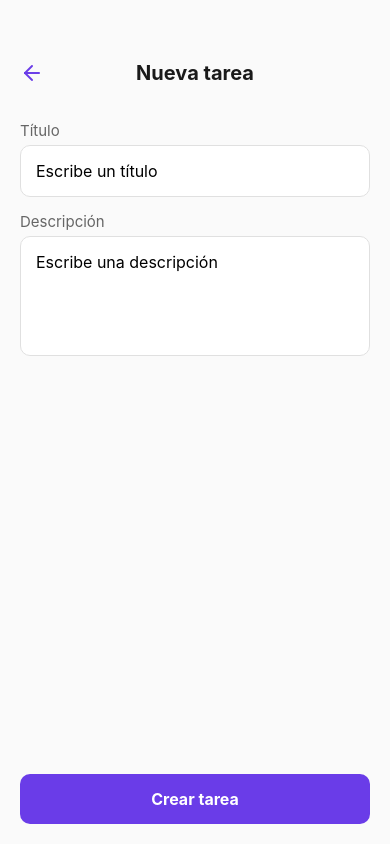
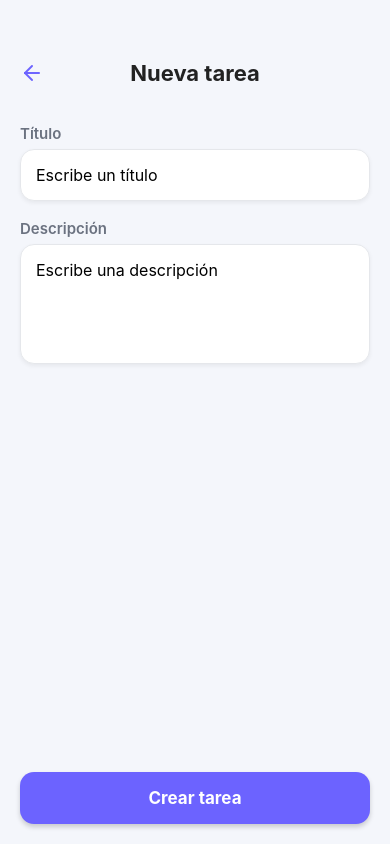
Before and after one commit to alessandergr/GestordeTareas, a React Native app: screen /TaskForm in a window 390 px wide. Built offline with nearby package versions, Linux system fonts and the light colour scheme.

Commit message:
style: mejorar apariencia del formulario

```diff
--- a/src/components/TaskCard.tsx
+++ b/src/components/TaskCard.tsx
@@ -40,12 +40,12 @@ export default function TaskCard({
       </View>
 
       <View style={styles.botones}>
-        <TouchableOpacity onPress={onEdit}>
-          <Feather name="edit-2" size={20} color={colors.primary} />
+        <TouchableOpacity style={styles.icono} onPress={onEdit}>
+          <Feather name="edit-2" size={18} color={colors.primary} />
         </TouchableOpacity>
 
-        <TouchableOpacity onPress={onDelete}>
-          <Feather name="trash-2" size={20} color={colors.danger} />
+        <TouchableOpacity style={styles.icono} onPress={onDelete}>
+          <Feather name="trash-2" size={18} color={colors.danger} />
         </TouchableOpacity>
       </View>
     </View>
@@ -54,47 +54,56 @@ export default function TaskCard({
 
 const styles = StyleSheet.create({
   card: {
-    backgroundColor: colors.white,
-    borderRadius: 10,
-    padding: 15,
+    backgroundColor: colors.card,
+    borderRadius: 16,
+    padding: 18,
     marginBottom: 15,
     flexDirection: 'row',
     justifyContent: 'space-between',
     alignItems: 'flex-start',
 
     shadowColor: '#000',
-    shadowOffset: { width: 0, height: 2 },
-    shadowOpacity: 0.08,
-    shadowRadius: 4,
-    elevation: 3,
+    shadowOffset: { width: 0, height: 3 },
+    shadowOpacity: 0.12,
+    shadowRadius: 6,
+    elevation: 6,
   },
 
   info: {
     flex: 1,
-    marginRight: 10,
+    marginRight: 12,
   },
 
   titulo: {
-    fontSize: 16,
+    fontSize: 17,
     fontWeight: 'bold',
     color: colors.black,
-    marginBottom: 5,
+    marginBottom: 6,
   },
 
   descripcion: {
     fontSize: 14,
     color: colors.gray,
+    lineHeight: 20,
   },
 
   verMas: {
-    marginTop: 5,
+    marginTop: 8,
     color: colors.primary,
     fontWeight: '600',
   },
 
   botones: {
-    flexDirection: 'row',
-    gap: 15,
-    marginTop: 5,
+    gap: 10,
+  },
+
+  icono: {
+    width: 38,
+    height: 38,
+    borderRadius: 19,
+    backgroundColor: '#F3F4F6',
+    justifyContent: 'center',
+    alignItems: 'center',
+    marginBottom: 8,
   },
 });
--- a/src/screens/HomeScreen.tsx
+++ b/src/screens/HomeScreen.tsx
@@ -21,7 +21,10 @@ export default function HomeScreen({ navigation }: any) {
       'Eliminar tarea',
       '¿Deseas eliminar esta tarea?',
       [
-        { text: 'Cancelar', style: 'cancel' },
+        {
+          text: 'Cancelar',
+          style: 'cancel',
+        },
         {
           text: 'Eliminar',
           style: 'destructive',
@@ -42,7 +45,7 @@ export default function HomeScreen({ navigation }: any) {
             navigation.navigate('TaskForm', { isEditing: false })
           }
         >
-          <Feather name="plus" size={24} color={colors.white} />
+          <Feather name="plus" size={28} color={colors.white} />
         </TouchableOpacity>
       </View>
 
@@ -65,8 +68,16 @@ export default function HomeScreen({ navigation }: any) {
         contentContainerStyle={styles.lista}
         ListEmptyComponent={
           <View style={styles.vacio}>
-            <Feather name="clipboard" size={70} color={colors.lightGray} />
-            <Text style={styles.tituloVacio}>No tienes tareas</Text>
+            <Feather
+              name="clipboard"
+              size={70}
+              color={colors.lightGray}
+            />
+
+            <Text style={styles.tituloVacio}>
+              No tienes tareas
+            </Text>
+
             <Text style={styles.textoVacio}>
               ¡Comienza creando tu primera tarea!
             </Text>
@@ -93,18 +104,27 @@ const styles = StyleSheet.create({
   },
 
   titulo: {
-    fontSize: 28,
+    fontSize: 30,
     fontWeight: 'bold',
     color: colors.black,
   },
 
   boton: {
-    width: 45,
-    height: 45,
-    borderRadius: 25,
+    width: 56,
+    height: 56,
+    borderRadius: 28,
     backgroundColor: colors.primary,
     justifyContent: 'center',
     alignItems: 'center',
+
+    shadowColor: '#000',
+    shadowOffset: {
+      width: 0,
+      height: 4,
+    },
+    shadowOpacity: 0.18,
+    shadowRadius: 5,
+    elevation: 8,
   },
 
   lista: {
@@ -121,15 +141,15 @@ const styles = StyleSheet.create({
   },
 
   tituloVacio: {
-    marginTop: 15,
-    fontSize: 20,
+    marginTop: 20,
+    fontSize: 22,
     fontWeight: 'bold',
     color: colors.gray,
   },
 
   textoVacio: {
-    marginTop: 8,
-    fontSize: 15,
+    marginTop: 10,
+    fontSize: 16,
     color: colors.gray,
     textAlign: 'center',
     paddingHorizontal: 40,
--- a/src/screens/TaskFormScreen.tsx
+++ b/src/screens/TaskFormScreen.tsx
@@ -144,7 +144,7 @@ const styles = StyleSheet.create({
   },
 
   titulo: {
-    fontSize: 20,
+    fontSize: 22,
     fontWeight: 'bold',
     color: colors.black,
   },
@@ -155,19 +155,29 @@ const styles = StyleSheet.create({
   },
 
   label: {
-    marginTop: 15,
-    marginBottom: 5,
+    marginTop: 18,
+    marginBottom: 6,
     color: colors.gray,
     fontSize: 15,
+    fontWeight: '600',
   },
 
   input: {
-    backgroundColor: colors.white,
+    backgroundColor: colors.card,
     borderWidth: 1,
     borderColor: colors.lightGray,
-    borderRadius: 10,
+    borderRadius: 14,
     padding: 15,
     fontSize: 16,
+
+    shadowColor: '#000',
+    shadowOffset: {
+      width: 0,
+      height: 2,
+    },
+    shadowOpacity: 0.06,
+    shadowRadius: 4,
+    elevation: 3,
   },
 
   textArea: {
@@ -177,20 +187,30 @@ const styles = StyleSheet.create({
 
   error: {
     color: colors.danger,
-    marginTop: 5,
+    marginTop: 6,
+    marginLeft: 4,
   },
 
   boton: {
     backgroundColor: colors.primary,
     margin: 20,
-    padding: 15,
-    borderRadius: 10,
+    padding: 16,
+    borderRadius: 14,
     alignItems: 'center',
+
+    shadowColor: '#000',
+    shadowOffset: {
+      width: 0,
+      height: 3,
+    },
+    shadowOpacity: 0.18,
+    shadowRadius: 5,
+    elevation: 6,
   },
 
   textoBoton: {
     color: colors.white,
-    fontSize: 16,
+    fontSize: 17,
     fontWeight: 'bold',
   },
 });
--- a/src/theme/colors.ts
+++ b/src/theme/colors.ts
@@ -1,11 +1,14 @@
 const colors = {
-  primary: '#6A3CE8',
-  background: '#FAFAFA',
+  primary: '#6C63FF',
+  secondary: '#A78BFA',
+  background: '#F4F6FB',
   white: '#FFFFFF',
-  black: '#1A1A1A',
-  gray: '#666666',
-  lightGray: '#E0E0E0',
-  danger: '#FF3B30',
+  black: '#222222',
+  gray: '#6B7280',
+  lightGray: '#E5E7EB',
+  danger: '#EF4444',
+  success: '#10B981',
+  card: '#FFFFFF',
 };
 
 export default colors;
```
